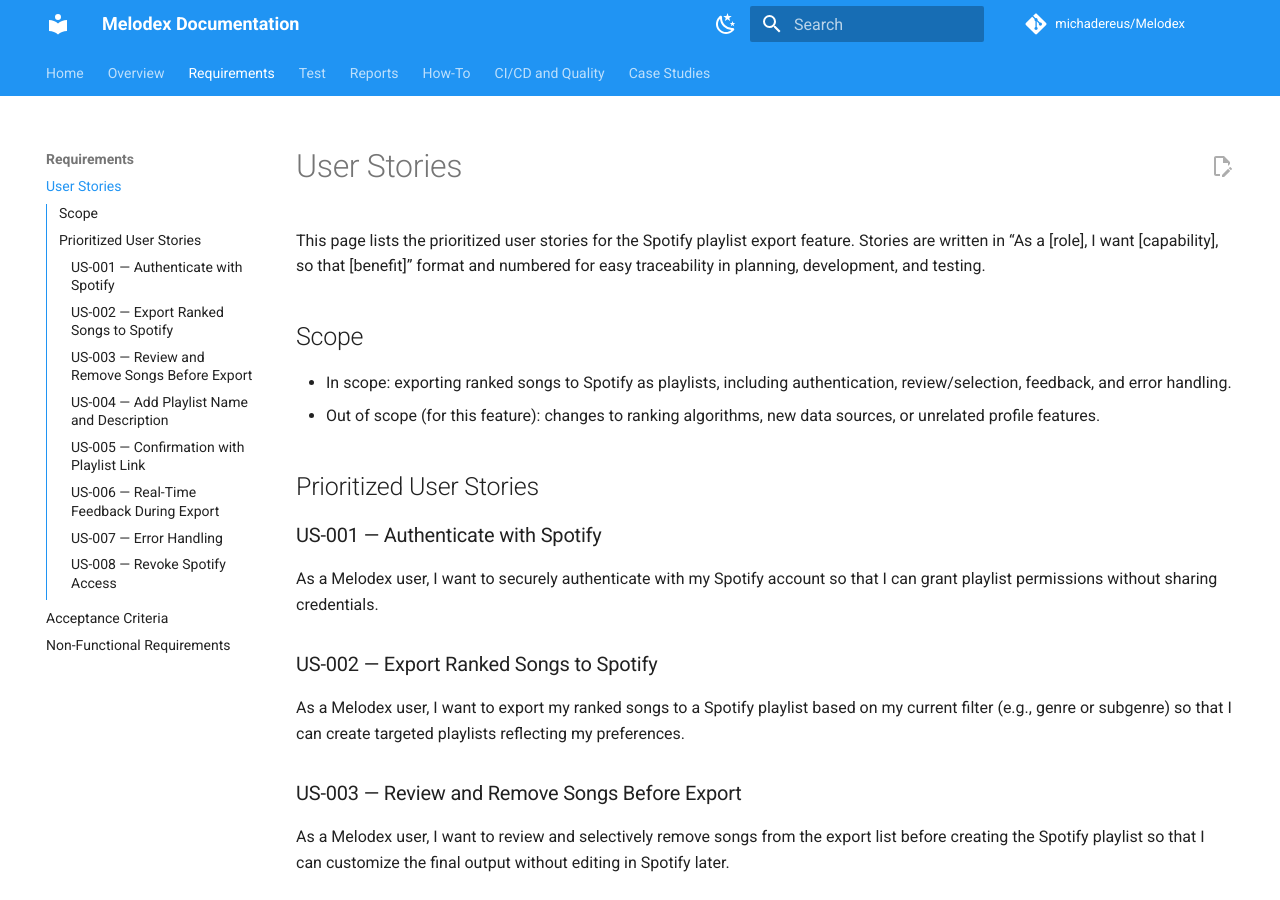
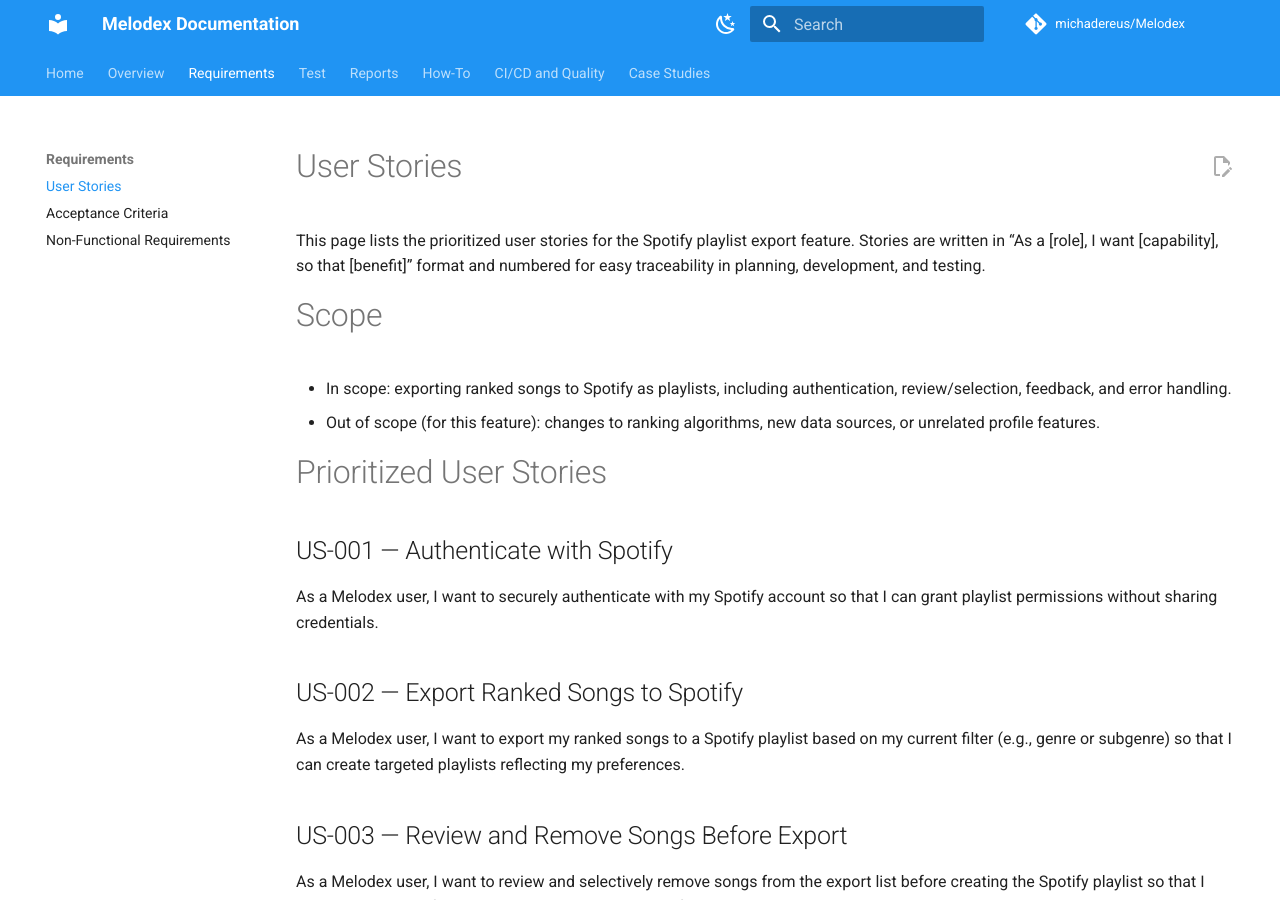
Before and after one commit to michadereus/Melodex, an MkDocs documentation site: the page built from docs/requirements/index.md, in a window 1280 px wide and 900 px high. Built offline with MkDocs 1.6.1 and Material for MkDocs 9.7.7, drawn with Linux system fonts in a browser that asks for light colours; comment, search, counter and statistics services are not loaded.

Commit message:
Adjusted formatting in User Stories section (requirments/index.md)

```diff
--- a/docs/requirements/index.md
+++ b/docs/requirements/index.md
@@ -2,33 +2,33 @@
 
 This page lists the prioritized user stories for the Spotify playlist export feature. Stories are written in “As a [role], I want [capability], so that [benefit]” format and numbered for easy traceability in planning, development, and testing.
 
-## Scope
+# Scope
 
 - In scope: exporting ranked songs to Spotify as playlists, including authentication, review/selection, feedback, and error handling.
 - Out of scope (for this feature): changes to ranking algorithms, new data sources, or unrelated profile features.
 
-## Prioritized User Stories
+# Prioritized User Stories
 
-### US-001 — Authenticate with Spotify
+## US-001 — Authenticate with Spotify
 As a Melodex user, I want to securely authenticate with my Spotify account so that I can grant playlist permissions without sharing credentials.
 
-### US-002 — Export Ranked Songs to Spotify
+## US-002 — Export Ranked Songs to Spotify
 As a Melodex user, I want to export my ranked songs to a Spotify playlist based on my current filter (e.g., genre or subgenre) so that I can create targeted playlists reflecting my preferences.
 
-### US-003 — Review and Remove Songs Before Export
+## US-003 — Review and Remove Songs Before Export
 As a Melodex user, I want to review and selectively remove songs from the export list before creating the Spotify playlist so that I can customize the final output without editing in Spotify later.
 
-### US-004 — Add Playlist Name and Description
+## US-004 — Add Playlist Name and Description
 As a Melodex user, I want to name or add a description to the exported playlist during the process so that it’s personalized and easy to identify in Spotify.
 
-### US-005 — Confirmation with Playlist Link
+## US-005 — Confirmation with Playlist Link
 As a Melodex user, I want a confirmation message with a direct link to the new Spotify playlist after export so that I can access it immediately.
 
-### US-006 — Real-Time Feedback During Export
+## US-006 — Real-Time Feedback During Export
 As a Melodex user, I want to see real-time feedback or a progress indicator during the export so that I know the status and can handle any delays or errors.
 
-### US-007 — Error Handling
+## US-007 — Error Handling
 As a Melodex user, I want clear error messages if a song can’t be added to Spotify (e.g., not found or API limit reached) so that I can decide how to proceed.
 
-### US-008 — Revoke Spotify Access
+## US-008 — Revoke Spotify Access
 As a Melodex user, I want the option to revoke Spotify access from my profile settings so that I can disconnect if I no longer want the integration.
```
